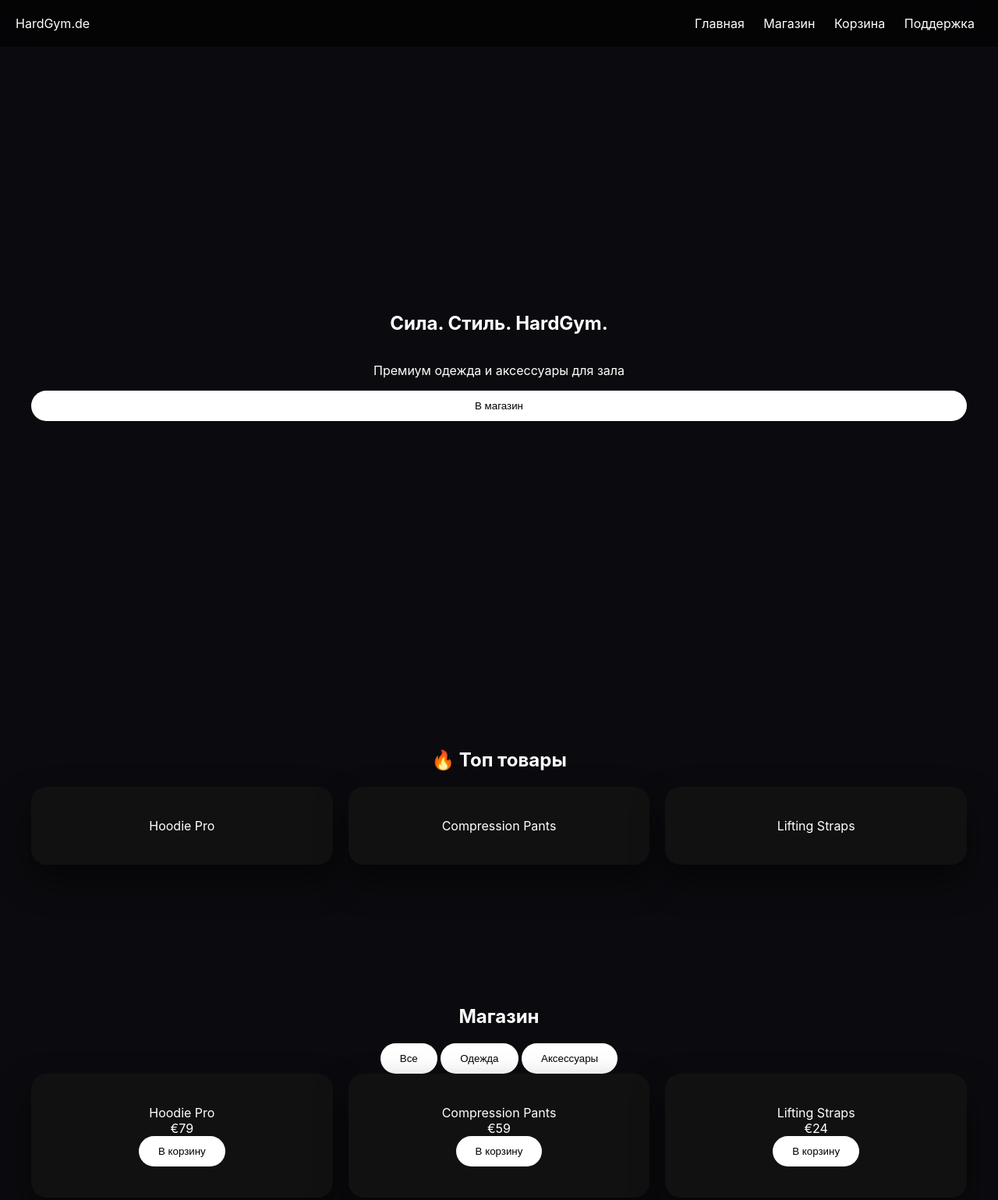
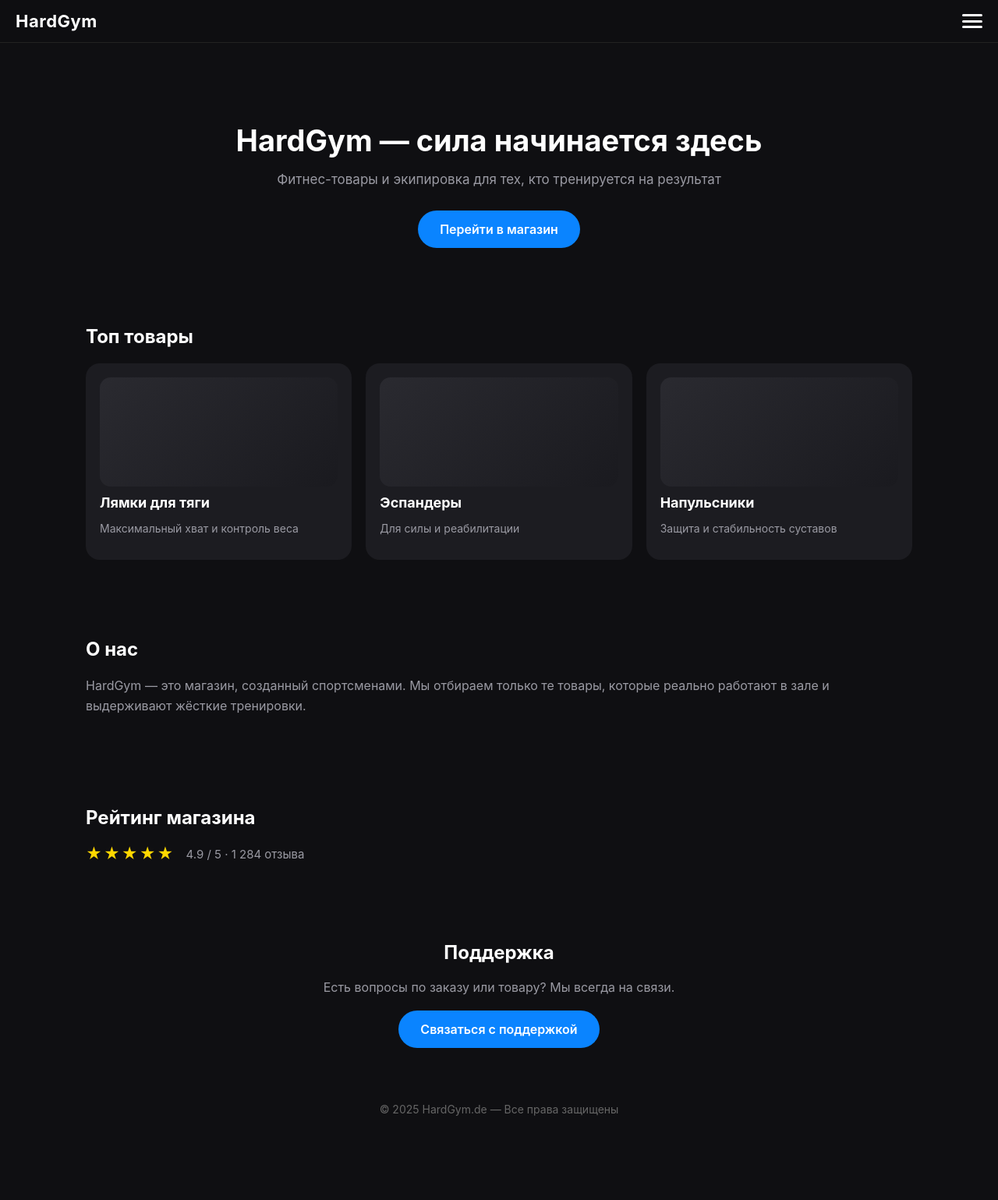
Before and after one commit to k1zifn-cpu/3, a plain HTML site: page index.html in a window 1280 px wide. Shown: the top 1539 px of the page at 78% size. After the commit the page ends 1461 px from the top, so only its background shows below. Drawn offline with Linux system fonts and the light colour scheme.

Commit message:
Update index.html

```diff
--- a/index.html
+++ b/index.html
@@ -1,128 +1,239 @@
-<!-- ================= index.html ================= -->
 <!DOCTYPE html>
 <html lang="ru">
 <head>
   <meta charset="UTF-8" />
-  <title>HardGym.de</title>
-  <link rel="stylesheet" href="style.css" />
+  <meta name="viewport" content="width=device-width, initial-scale=1.0" />
+  <title>HardGym.de — Спортивный магазин</title>
+  <style>
+    :root {
+      --bg: #0f0f12;
+      --card: #1c1c21;
+      --text: #ffffff;
+      --muted: #9a9aa3;
+      --accent: #0a84ff; /* iOS / Telegram blue */
+      --radius: 18px;
+    }
+
+    * { box-sizing: border-box; }
+
+    body {
+      margin: 0;
+      font-family: -apple-system, BlinkMacSystemFont, "SF Pro Text", "Segoe UI", Roboto, sans-serif;
+      background: var(--bg);
+      color: var(--text);
+    }
+
+    a { color: inherit; text-decoration: none; }
+
+    /* HEADER */
+    header {
+      position: sticky;
+      top: 0;
+      z-index: 10;
+      background: rgba(15,15,18,0.85);
+      backdrop-filter: blur(12px);
+      display: flex;
+      align-items: center;
+      justify-content: space-between;
+      padding: 14px 20px;
+      border-bottom: 1px solid #222;
+    }
+
+    .logo {
+      font-size: 22px;
+      font-weight: 700;
+      letter-spacing: 0.5px;
+    }
+
+    .menu-btn {
+      width: 26px;
+      height: 18px;
+      display: flex;
+      flex-direction: column;
+      justify-content: space-between;
+      cursor: pointer;
+    }
+
+    .menu-btn span {
+      height: 3px;
+      width: 100%;
+      background: #fff;
+      border-radius: 2px;
+    }
+
+    /* SECTIONS */
+    section {
+      padding: 40px 20px;
+      max-width: 1100px;
+      margin: 0 auto;
+    }
+
+    .hero {
+      text-align: center;
+      padding-top: 70px;
+    }
+
+    .hero h1 {
+      font-size: 38px;
+      margin-bottom: 14px;
+    }
+
+    .hero p {
+      color: var(--muted);
+      font-size: 17px;
+      margin-bottom: 30px;
+    }
+
+    .btn {
+      display: inline-block;
+      padding: 14px 28px;
+      background: var(--accent);
+      border-radius: 999px;
+      font-weight: 600;
+      font-size: 16px;
+    }
+
+    /* TOP PRODUCTS */
+    .grid {
+      display: grid;
+      grid-template-columns: repeat(auto-fit, minmax(220px, 1fr));
+      gap: 18px;
+    }
+
+    .card {
+      background: var(--card);
+      border-radius: var(--radius);
+      padding: 18px;
+    }
+
+    .card h3 {
+      margin: 10px 0 6px;
+      font-size: 18px;
+    }
+
+    .card p {
+      color: var(--muted);
+      font-size: 14px;
+    }
+
+    .product-img {
+      height: 140px;
+      background: linear-gradient(135deg, #2a2a30, #1a1a1f);
+      border-radius: 14px;
+    }
+
+    /* ABOUT */
+    .about p {
+      color: var(--muted);
+      font-size: 16px;
+      line-height: 1.6;
+    }
+
+    /* RATING */
+    .rating {
+      display: flex;
+      align-items: center;
+      gap: 14px;
+      font-size: 20px;
+    }
+
+    .stars {
+      color: gold;
+      letter-spacing: 2px;
+    }
+
+    .reviews {
+      color: var(--muted);
+      font-size: 15px;
+    }
+
+    /* SUPPORT */
+    .support {
+      text-align: center;
+    }
+
+    .support p {
+      color: var(--muted);
+      margin-bottom: 20px;
+    }
+
+    footer {
+      padding: 30px 20px;
+      text-align: center;
+      color: #666;
+      font-size: 14px;
+    }
+  </style>
 </head>
 <body>
-  <header class="header">
-    <div class="logo">HardGym.de</div>
-    <nav>
-      <a href="#home">Главная</a>
-      <a href="#shop">Магазин</a>
-      <a href="#cart">Корзина</a>
-      <a href="#support">Поддержка</a>
-    </nav>
+
+  <!-- HEADER -->
+  <header>
+    <a href="#" class="logo">HardGym</a>
+    <div class="menu-btn" title="Меню">
+      <span></span>
+      <span></span>
+      <span></span>
+    </div>
   </header>
 
-  <section id="home" class="section hero">
-    <h1>Сила. Стиль. HardGym.</h1>
-    <p>Премиум одежда и аксессуары для зала</p>
-    <button onclick="scrollToShop()">В магазин</button>
+  <!-- HERO -->
+  <section class="hero">
+    <h1>HardGym — сила начинается здесь</h1>
+    <p>Фитнес-товары и экипировка для тех, кто тренируется на результат</p>
+    <a href="#shop" class="btn">Перейти в магазин</a>
   </section>
 
-  <section class="section">
-    <h2>🔥 Топ товары</h2>
-    <div class="products">
-      <div class="card">Hoodie Pro</div>
-      <div class="card">Compression Pants</div>
-      <div class="card">Lifting Straps</div>
+  <!-- TOP PRODUCTS -->
+  <section id="shop">
+    <h2>Топ товары</h2>
+    <div class="grid">
+      <div class="card">
+        <div class="product-img"></div>
+        <h3>Лямки для тяги</h3>
+        <p>Максимальный хват и контроль веса</p>
+      </div>
+      <div class="card">
+        <div class="product-img"></div>
+        <h3>Эспандеры</h3>
+        <p>Для силы и реабилитации</p>
+      </div>
+      <div class="card">
+        <div class="product-img"></div>
+        <h3>Напульсники</h3>
+        <p>Защита и стабильность суставов</p>
+      </div>
     </div>
   </section>
 
-  <section id="shop" class="section">
-    <h2>Магазин</h2>
-    <div class="filters">
-      <button onclick="filterProducts('all')">Все</button>
-      <button onclick="filterProducts('clothing')">Одежда</button>
-      <button onclick="filterProducts('accessories')">Аксессуары</button>
-    </div>
-    <div id="productList" class="products"></div>
+  <!-- ABOUT -->
+  <section class="about">
+    <h2>О нас</h2>
+    <p>
+      HardGym — это магазин, созданный спортсменами. Мы отбираем только те товары,
+      которые реально работают в зале и выдерживают жёсткие тренировки.
+    </p>
   </section>
 
-  <section id="cart" class="section">
-    <h2>Корзина</h2>
-    <ul id="cartList"></ul>
-  </section>
-
-  <section id="support" class="section">
-    <h2>Поддержка (AI)</h2>
-    <div class="chat">
-      <div id="chatBox" class="chat-box">Бот: Задайте вопрос 👋</div>
-      <input id="chatInput" placeholder="Введите сообщение" />
-      <button onclick="sendMessage()">Отправить</button>
+  <!-- RATING -->
+  <section>
+    <h2>Рейтинг магазина</h2>
+    <div class="rating">
+      <div class="stars">★★★★★</div>
+      <div class="reviews">4.9 / 5 · 1 284 отзыва</div>
     </div>
   </section>
 
-  <script src="script.js"></script>
+  <!-- SUPPORT -->
+  <section class="support">
+    <h2>Поддержка</h2>
+    <p>Есть вопросы по заказу или товару? Мы всегда на связи.</p>
+    <a href="#support" class="btn">Связаться с поддержкой</a>
+  </section>
+
+  <footer>
+    © 2025 HardGym.de — Все права защищены
+  </footer>
+
 </body>
 </html>
-
-
-<!-- ================= style.css ================= -->
-<style>
-body{
-  margin:0;
-  font-family:-apple-system, BlinkMacSystemFont, sans-serif;
-  background:#0b0b0f;
-  color:white;
-}
-.header{
-  position:sticky;top:0;
-  display:flex;justify-content:space-between;
-  padding:20px;background:rgba(0,0,0,0.6);
-  backdrop-filter:blur(20px);
-}
-nav a{color:white;margin:0 10px;text-decoration:none;}
-.section{padding:80px 40px;text-align:center;}
-.hero{min-height:80vh;display:flex;flex-direction:column;justify-content:center;}
-button{
-  background:#fff;color:#000;
-  padding:12px 25px;border-radius:20px;border:none;cursor:pointer;
-}
-.products{display:grid;grid-template-columns:repeat(auto-fit,minmax(200px,1fr));gap:20px;}
-.card{
-  background:#111;border-radius:20px;padding:40px;
-  box-shadow:0 20px 40px rgba(0,0,0,0.5);
-}
-.chat{max-width:400px;margin:auto;}
-.chat-box{background:#000;padding:20px;border-radius:20px;height:200px;margin-bottom:10px;overflow:auto;}
-input{width:100%;padding:10px;border-radius:15px;border:none;}
-</style>
-
-
-<!-- ================= script.js ================= -->
-<script>
-const products = [
-  {id:1,name:'Hoodie Pro',price:79,category:'clothing'},
-  {id:2,name:'Compression Pants',price:59,category:'clothing'},
-  {id:3,name:'Lifting Straps',price:24,category:'accessories'}
-];
-let cart=[];
-
-function renderProducts(list){
-  const el=document.getElementById('productList');
-  el.innerHTML='';
-  list.forEach(p=>{
-    el.innerHTML+=`<div class="card">${p.name}<br>€${p.price}<br><button onclick="addToCart(${p.id})">В корзину</button></div>`;
-  });
-}
-function filterProducts(cat){
-  if(cat==='all') renderProducts(products);
-  else renderProducts(products.filter(p=>p.category===cat));
-}
-function addToCart(id){
-  cart.push(products.find(p=>p.id===id));
-  document.getElementById('cartList').innerHTML=cart.map(c=>`<li>${c.name}</li>`).join('');
-}
-function scrollToShop(){document.getElementById('shop').scrollIntoView({behavior:'smooth'});}
-function sendMessage(){
-  const input=document.getElementById('chatInput');
-  const box=document.getElementById('chatBox');
-  box.innerHTML+=`<div>Вы: ${input.value}</div><div>Бот: Я помогу вам с заказами, доставкой и товарами.</div>`;
-  input.value='';
-}
-renderProducts(products);
-</script>
```
